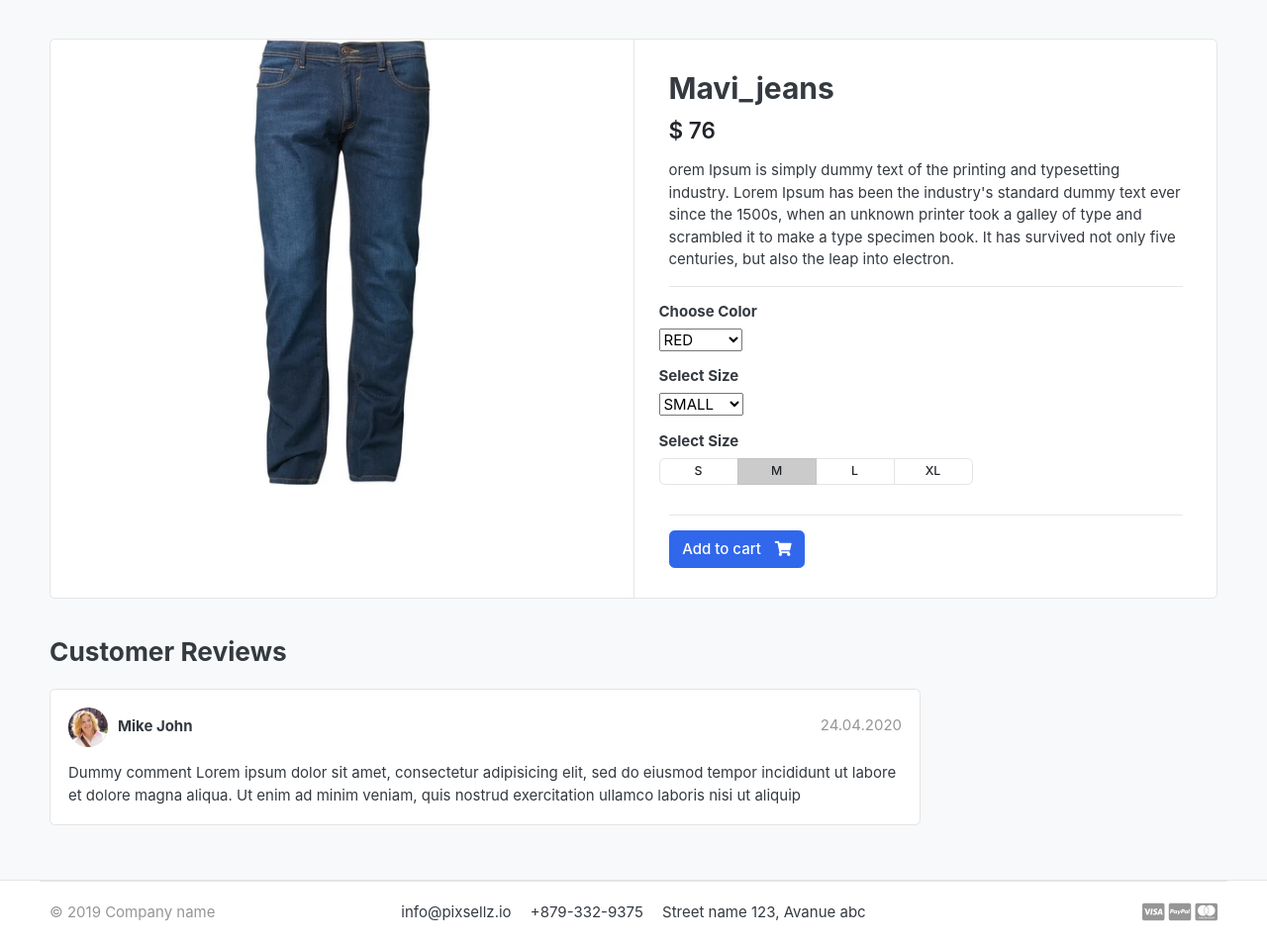
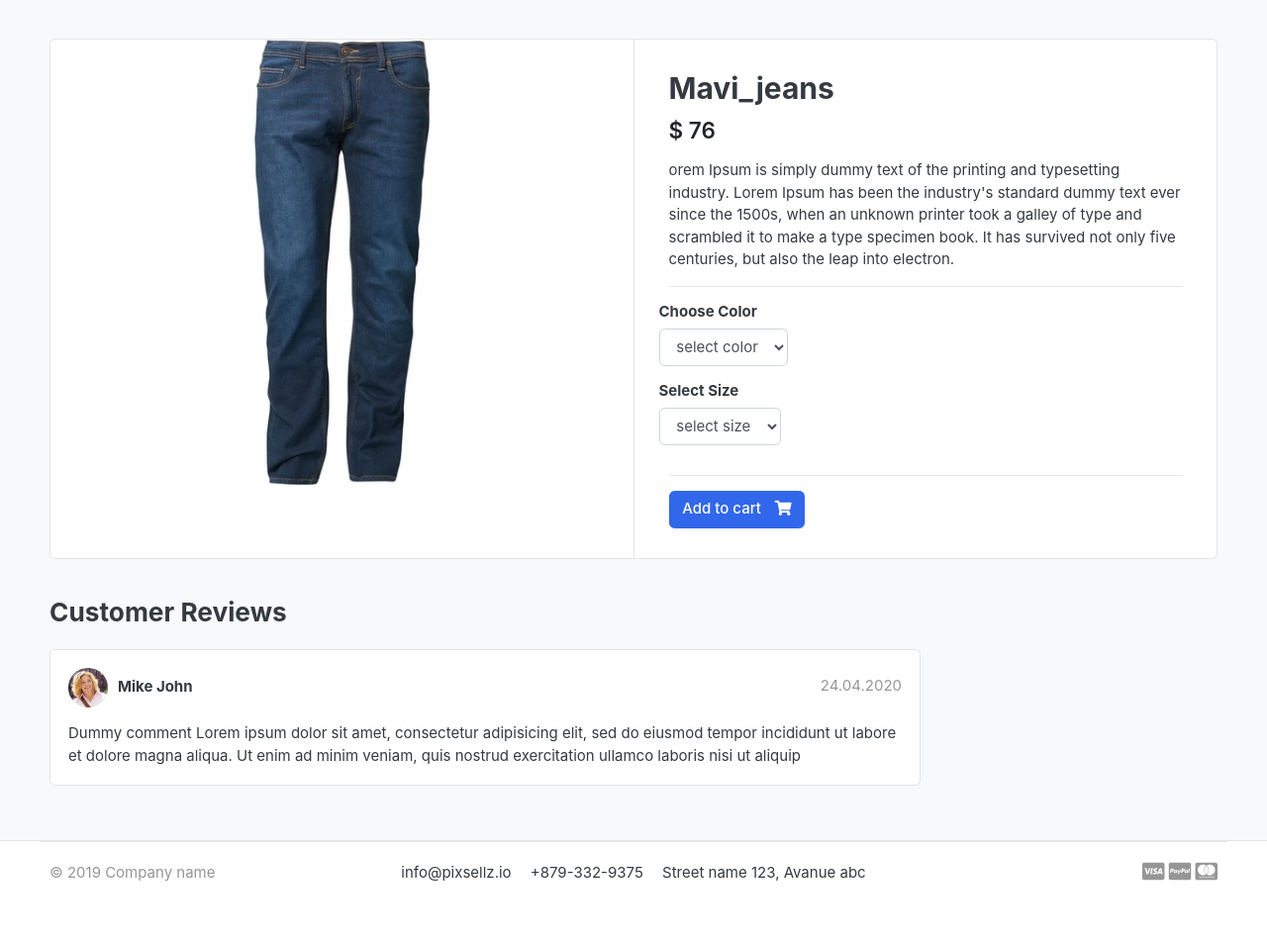
Before and after one commit to ProgramerSalar/greatkart, a Django app: a page that uses templates/store/product_detail.html in a window 1280 px wide. Shown: the part 156-1110 px from the top of the page at 99% size. After the commit the page ends 1047 px from the top, so only its background shows below. Run offline with Django 4.2, Linux system fonts and the light colour scheme; data comes from the database, SQL or seed files in the repository; both versions use the stored data as it was after the commit; some libraries are stand-ins or nearby versions; some web fonts are replaced.

Commit message:
product variation part -2

```diff
--- a/carts/models.py
+++ b/carts/models.py
@@ -1,6 +1,6 @@
 from django.db import models
 from store.models import Product
-
+from store.models import Variation
 
 # Create your models here.
 
@@ -17,6 +17,7 @@ class CartItem(models.Model):
     cart = models.ForeignKey(Cart, on_delete=models.CASCADE)
     quantity = models.IntegerField()
     is_active = models.BooleanField(default=True)
+    variations = models.ManyToManyField(Variation, blank=True)
 
     def sub_total(self):
         return self.product.price * self.quantity
@@ -25,5 +26,5 @@ class CartItem(models.Model):
 
 
 
-    def __str__(self):
+    def __unicode__(self):
         return self.product
--- a/carts/views.py
+++ b/carts/views.py
@@ -3,7 +3,7 @@ from django.http import HttpResponse
 from store.models import Product
 from .models import Cart, CartItem
 from django.core.exceptions import ObjectDoesNotExist
-
+from store.models import Variation, VariationManager
 
 
 
@@ -26,11 +26,23 @@ def _cart_id(request):
 
 
 def add_cart(request, product_id):
-    color = request.GET['color']
-    size = request.GET['size']
-    return HttpResponse(color + ' ' + size)
-    exit()
     product  = Product.objects.get(id=product_id)   # get the product
+    product_variation = []
+    if request.method == 'POST':
+        for item in request.POST:
+            key = item
+            value = request.POST[key]
+            # print(key, value)
+            try:
+                variation = Variation.objects.get(product=product,variation_category__iexact=key, variation_value__iexact=value)
+                product_variation.append(variation)
+
+            except:
+                pass
+
+
+
+
     try:
         cart = Cart.objects.get(cart_id=_cart_id(request))
 
--- a/store/models.py
+++ b/store/models.py
@@ -28,6 +28,17 @@ class Product(models.Model):
         return self.product_name
 
 
+class VariationManager(models.Manager):
+    def colors(self):
+        return super(VariationManager, self).filter(variation_category='color', is_active=True)
+
+
+    def sizes(self):
+        return super(VariationManager, self).filter(variation_category='size', is_active=True)
+
+
+
+
 variation_category_choice = (
     ('color', 'color'),
     ('size', 'size'),
@@ -42,5 +53,8 @@ class Variation(models.Model):
     created_date = models.DateTimeField(auto_now=True)
 
 
-    def __unicode__(self):
-        return self.product
+    objects = VariationManager()
+
+
+    def __str__(self):
+        return self.variation_value
--- a/templates/store/product_detail.html
+++ b/templates/store/product_detail.html
@@ -13,7 +13,8 @@
     <div class="card">
         <div class="row no-gutters">
             <aside class="col-md-6">
-              <form action="{% url 'add_cart'  single_product.id %}" method="GET">
+              <form action="{% url 'add_cart'  single_product.id %}" method="POST">
+            {% csrf_token %}
     <article class="gallery-wrap">
         <div class="img-big-wrap">
            <a href="#"><img src="{{ single_product.images.url  }}"></a>
@@ -37,10 +38,12 @@
         <div class="row">
             <div class="item-option-select">
                 <h6>Choose Color</h6>
-                <select name="color">
-                  <option value="red">RED</option>
-                  <option value="yellow">YELLOW</option>
-                  <option value="green">GREEN</option>
+                <select name="color" class="form-control" required>
+                  <option value="" disabled selected>select color</option>
+                  {% for i in single_product.variation_set.colors %}
+                  <option value="{{ i.variation_value | lower }}">{{ i.variation_value  | capfirst }}</option>
+                  {% endfor %}
+
                 </select>
             </div>
         </div> <!-- row.// -->
@@ -50,32 +53,16 @@
         <div class="row">
             <div class="item-option-select">
                 <h6>Select Size</h6>
-                <select name="size">
-                  <option value="small">SMALL</option>
-                  <option value="medium">MEDIUM</option>
-                  <option value="large">LARGE</option>
+                <select name="size" class="form-control" required>
+                  <option value="" disabled selected>select size</option>
+                  {% for i in single_product.variation_set.sizes %}
+                  <option value="{{ i.variation_value | lower }}">{{ i.variation_value | capfirst }}</option>
+                  {% endfor %}
+
                 </select>
             </div>
         </div> <!-- row.// -->
-        <div class="row">
-            <div class="item-option-select">
-                <h6>Select Size</h6>
-                <div class="btn-group btn-group-sm btn-group-toggle" data-toggle="buttons">
-                  <label class="btn btn-light">
-                    <input type="radio" name="radio_color"> S
-                  </label>
-                  <label class="btn btn-light active">
-                    <input type="radio" name="radio_color" checked> M
-                  </label>
-                  <label class="btn btn-light">
-                    <input type="radio" name="radio_color"> L
-                  </label>
-                  <label class="btn btn-light">
-                    <input type="radio" name="radio_color"> XL
-                  </label>
-                </div>
-            </div>
-        </div> <!-- row.// -->
+
         <hr>
         {% if single_product.stock <= 0 %}
         <h5>Out of Stock </h5>
```
Also changed, not shown: carts/admin.py (+12 -2 lines), db.sqlite3.
